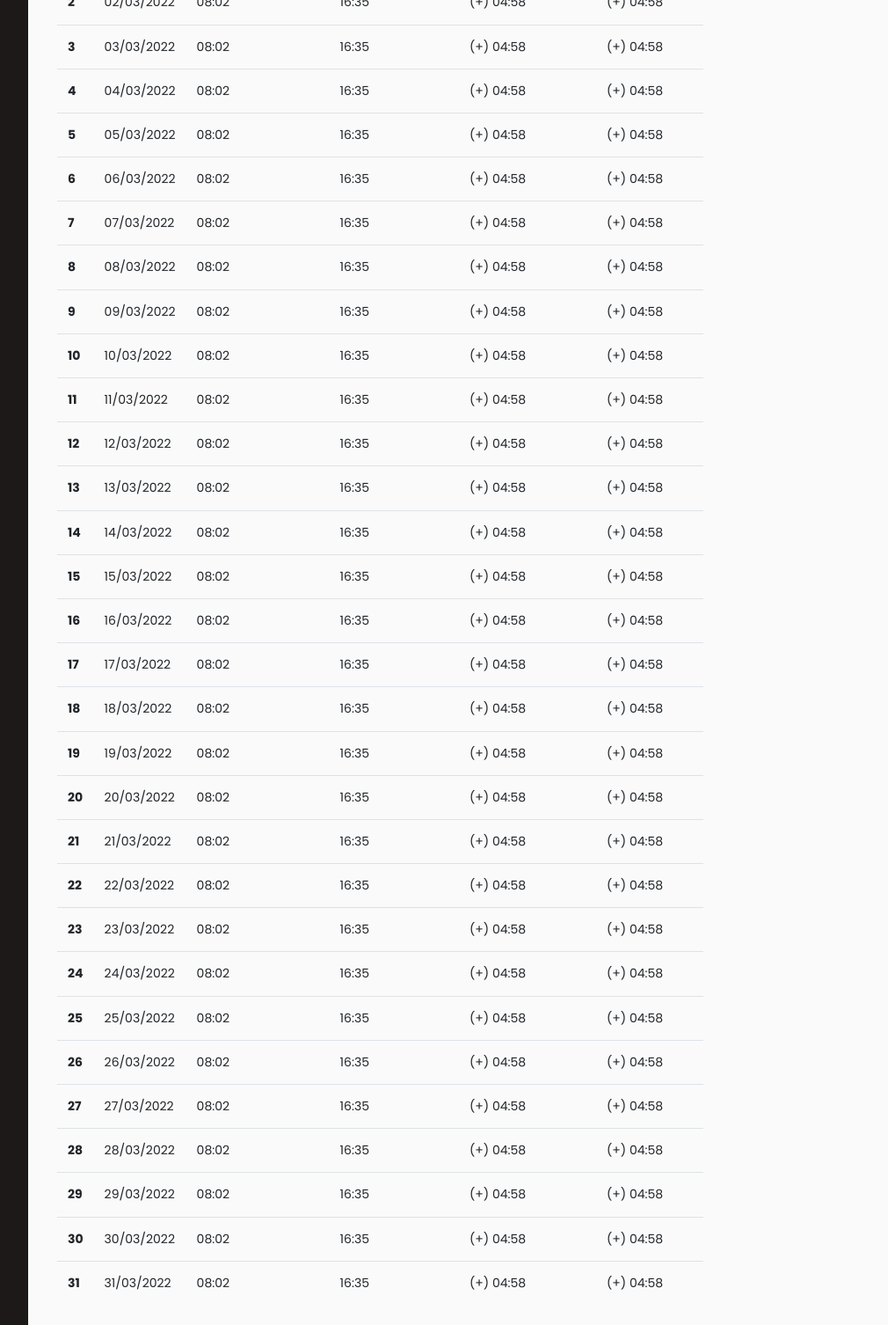
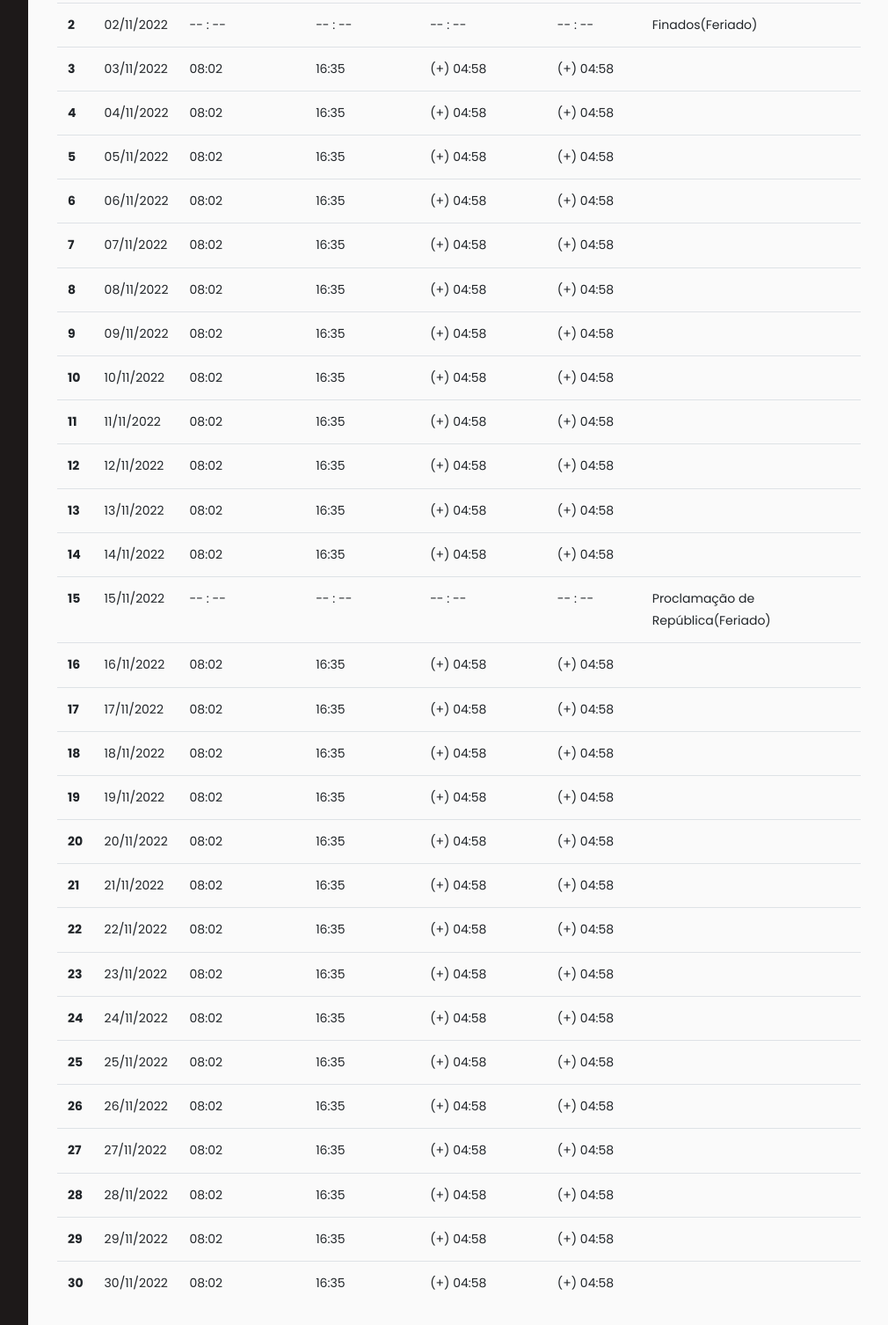
Before and after one commit to alexandresantosrn/alexandresantosrn.github.io, a plain HTML site: page consulta_espelho2.html in a window 1280 px wide. Shown: the part 634-2140 px from the top of the page at 88% size, without its empty margins (268-1278 px from the left). Drawn offline with Linux system fonts and the light colour scheme.

Commit message:
Correction

```diff
--- a/consulta_espelho2.html
+++ b/consulta_espelho2.html
@@ -1,7 +1,7 @@
 <!doctype html>
 <html lang="en">
   <head>
-  	<title>Sidebar 01</title>
+  	<title>Sistema Pontus</title>
     <meta charset="utf-8">
     <meta name="viewport" content="width=device-width, initial-scale=1, shrink-to-fit=no">
 
@@ -182,282 +182,304 @@
           <tbody>
             <tr>
               <th scope="row">1</th>
-              <td>01/03/2022</td>
+              <td>01/11/2022</td>
               <td>08:02</td>
               <td>16:35</td>
               <td>(+) 04:58</td>
               <td>(+) 04:58</td>
+              <td></td>
             </tr>
 
 	    <tr>
 	    <th scope="row">2</th>
-              <td>02/03/2022</td>
+              <td>02/11/2022</td>
+              <td>-- : --</td>
+              <td>-- : --</td>
+              <td>-- : --</td>
+              <td>-- : --</td>
+              <td>Finados(Feriado)</td>
+            </tr>
+
+            <tr>
+              <th scope="row">3</th>
+              <td>03/11/2022</td>
               <td>08:02</td>
               <td>16:35</td>
               <td>(+) 04:58</td>
               <td>(+) 04:58</td>
+              <td></td>
             </tr>
 
 	    <tr>
-              <th scope="row">3</th>
-              <td>03/03/2022</td>
+	    <th scope="row">4</th>
+              <td>04/11/2022</td>
               <td>08:02</td>
               <td>16:35</td>
               <td>(+) 04:58</td>
               <td>(+) 04:58</td>
+              <td></td>
             </tr>
 
             <tr>
-	    <th scope="row">4</th>
-              <td>04/03/2022</td>
+              <th scope="row">5</th>
+              <td>05/11/2022</td>
               <td>08:02</td>
               <td>16:35</td>
               <td>(+) 04:58</td>
               <td>(+) 04:58</td>
+              <td></td>
             </tr>
 
 	    <tr>
-              <th scope="row">5</th>
-              <td>05/03/2022</td>
+	    <th scope="row">6</th>
+              <td>06/11/2022</td>
               <td>08:02</td>
               <td>16:35</td>
               <td>(+) 04:58</td>
               <td>(+) 04:58</td>
+              <td></td>
             </tr>
 
             <tr>
-	    <th scope="row">6</th>
-              <td>06/03/2022</td>
+              <th scope="row">7</th>
+              <td>07/11/2022</td>
               <td>08:02</td>
               <td>16:35</td>
               <td>(+) 04:58</td>
               <td>(+) 04:58</td>
+              <td></td>
             </tr>
 
 	    <tr>
-              <th scope="row">7</th>
-              <td>07/03/2022</td>
+	    <th scope="row">8</th>
+              <td>08/11/2022</td>
               <td>08:02</td>
               <td>16:35</td>
               <td>(+) 04:58</td>
               <td>(+) 04:58</td>
+              <td></td>
             </tr>
 
             <tr>
-	    <th scope="row">8</th>
-              <td>08/03/2022</td>
+              <th scope="row">9</th>
+              <td>09/11/2022</td>
               <td>08:02</td>
               <td>16:35</td>
               <td>(+) 04:58</td>
               <td>(+) 04:58</td>
+              <td></td>
             </tr>
 
 	    <tr>
-              <th scope="row">9</th>
-              <td>09/03/2022</td>
+	    <th scope="row">10</th>
+              <td>10/11/2022</td>
               <td>08:02</td>
               <td>16:35</td>
               <td>(+) 04:58</td>
               <td>(+) 04:58</td>
+              <td></td>
             </tr>
 
             <tr>
-	    <th scope="row">10</th>
-              <td>10/03/2022</td>
+              <th scope="row">11</th>
+              <td>11/11/2022</td>
               <td>08:02</td>
               <td>16:35</td>
               <td>(+) 04:58</td>
               <td>(+) 04:58</td>
+              <td></td>
             </tr>
 
 	    <tr>
-              <th scope="row">11</th>
-              <td>11/03/2022</td>
+	    <th scope="row">12</th>
+              <td>12/11/2022</td>
               <td>08:02</td>
               <td>16:35</td>
               <td>(+) 04:58</td>
               <td>(+) 04:58</td>
+              <td></td>
             </tr>
 
             <tr>
-	    <th scope="row">12</th>
-              <td>12/03/2022</td>
+              <th scope="row">13</th>
+              <td>13/11/2022</td>
               <td>08:02</td>
               <td>16:35</td>
               <td>(+) 04:58</td>
               <td>(+) 04:58</td>
+              <td></td>
             </tr>
 
 	    <tr>
-              <th scope="row">13</th>
-              <td>13/03/2022</td>
+	    <th scope="row">14</th>
+              <td>14/11/2022</td>
               <td>08:02</td>
               <td>16:35</td>
               <td>(+) 04:58</td>
               <td>(+) 04:58</td>
+              <td></td>
             </tr>
 
             <tr>
-	    <th scope="row">14</th>
-              <td>14/03/2022</td>
+              <th scope="row">15</th>
+              <td>15/11/2022</td>
+              <td>-- : --</td>
+              <td>-- : --</td>
+              <td>-- : --</td>
+               <td>-- : --</td>
+              <td>Proclamação de República(Feriado)</td>
+            </tr>
+
+	    <tr>
+	    <th scope="row">16</th>
+              <td>16/11/2022</td>
               <td>08:02</td>
               <td>16:35</td>
               <td>(+) 04:58</td>
               <td>(+) 04:58</td>
+              <td></td>
             </tr>
 
             <tr>
-              <th scope="row">15</th>
-              <td>15/03/2022</td>
+              <th scope="row">17</th>
+              <td>17/11/2022</td>
               <td>08:02</td>
               <td>16:35</td>
               <td>(+) 04:58</td>
               <td>(+) 04:58</td>
+              <td></td>
             </tr>
 
 	    <tr>
-	    <th scope="row">16</th>
-              <td>16/03/2022</td>
+	    <th scope="row">18</th>
+              <td>18/11/2022</td>
               <td>08:02</td>
               <td>16:35</td>
               <td>(+) 04:58</td>
               <td>(+) 04:58</td>
+              <td></td>
             </tr>
 
             <tr>
-              <th scope="row">17</th>
-              <td>17/03/2022</td>
+              <th scope="row">19</th>
+              <td>19/11/2022</td>
               <td>08:02</td>
               <td>16:35</td>
               <td>(+) 04:58</td>
               <td>(+) 04:58</td>
+              <td></td>
             </tr>
 
 	    <tr>
-	    <th scope="row">18</th>
-              <td>18/03/2022</td>
+	    <th scope="row">20</th>
+              <td>20/11/2022</td>
               <td>08:02</td>
               <td>16:35</td>
               <td>(+) 04:58</td>
               <td>(+) 04:58</td>
+              <td></td>
             </tr>
 
             <tr>
-              <th scope="row">19</th>
-              <td>19/03/2022</td>
+              <th scope="row">21</th>
+              <td>21/11/2022</td>
               <td>08:02</td>
               <td>16:35</td>
               <td>(+) 04:58</td>
               <td>(+) 04:58</td>
+              <td></td>
             </tr>
 
 	    <tr>
-	    <th scope="row">20</th>
-              <td>20/03/2022</td>
+	    <th scope="row">22</th>
+              <td>22/11/2022</td>
               <td>08:02</td>
               <td>16:35</td>
               <td>(+) 04:58</td>
               <td>(+) 04:58</td>
+              <td></td>
             </tr>
 
             <tr>
-              <th scope="row">21</th>
-              <td>21/03/2022</td>
+              <th scope="row">23</th>
+              <td>23/11/2022</td>
               <td>08:02</td>
               <td>16:35</td>
               <td>(+) 04:58</td>
               <td>(+) 04:58</td>
+              <td></td>
             </tr>
 
 	    <tr>
-	    <th scope="row">22</th>
-              <td>22/03/2022</td>
+	    <th scope="row">24</th>
+              <td>24/11/2022</td>
               <td>08:02</td>
               <td>16:35</td>
               <td>(+) 04:58</td>
               <td>(+) 04:58</td>
+              <td></td>
             </tr>
 
             <tr>
-              <th scope="row">23</th>
-              <td>23/03/2022</td>
+              <th scope="row">25</th>
+              <td>25/11/2022</td>
               <td>08:02</td>
               <td>16:35</td>
               <td>(+) 04:58</td>
               <td>(+) 04:58</td>
+              <td></td>
             </tr>
 
 	    <tr>
-	    <th scope="row">24</th>
-              <td>24/03/2022</td>
+	    <th scope="row">26</th>
+              <td>26/11/2022</td>
               <td>08:02</td>
               <td>16:35</td>
               <td>(+) 04:58</td>
               <td>(+) 04:58</td>
+              <td></td>
             </tr>
 
             <tr>
-              <th scope="row">25</th>
-              <td>25/03/2022</td>
+              <th scope="row">27</th>
+              <td>27/11/2022</td>
               <td>08:02</td>
               <td>16:35</td>
               <td>(+) 04:58</td>
               <td>(+) 04:58</td>
+              <td></td>
             </tr>
 
 	    <tr>
-	    <th scope="row">26</th>
-              <td>26/03/2022</td>
+	    <th scope="row">28</th>
+              <td>28/11/2022</td>
               <td>08:02</td>
               <td>16:35</td>
               <td>(+) 04:58</td>
               <td>(+) 04:58</td>
+              <td></td>
             </tr>
 
             <tr>
-              <th scope="row">27</th>
-              <td>27/03/2022</td>
+              <th scope="row">29</th>
+              <td>29/11/2022</td>
               <td>08:02</td>
               <td>16:35</td>
               <td>(+) 04:58</td>
               <td>(+) 04:58</td>
+              <td></td>
             </tr>
 
 	    <tr>
-	    <th scope="row">28</th>
-              <td>28/03/2022</td>
+	    <th scope="row">30</th>
+              <td>30/11/2022</td>
               <td>08:02</td>
               <td>16:35</td>
               <td>(+) 04:58</td>
               <td>(+) 04:58</td>
+              <td></td>
             </tr>
 
-            <tr>
-              <th scope="row">29</th>
-              <td>29/03/2022</td>
-              <td>08:02</td>
-              <td>16:35</td>
-              <td>(+) 04:58</td>
-              <td>(+) 04:58</td>
-            </tr>
-
-	    <tr>
-	    <th scope="row">30</th>
-              <td>30/03/2022</td>
-              <td>08:02</td>
-              <td>16:35</td>
-              <td>(+) 04:58</td>
-              <td>(+) 04:58</td>
-            </tr>
-
-            <tr>
-	    <th scope="row">31</th>
-              <td>31/03/2022</td>
-              <td>08:02</td>
-              <td>16:35</td>
-              <td>(+) 04:58</td>
-              <td>(+) 04:58</td>
-            </tr>
 
           </tbody>
         </table>
```
Also changed, not shown: construcao.html (+1 -1 lines), consultar_espelho.html (+1 -1 lines), consultar_pontos.html (+1 -1 lines), consultar_pontos2.html (+1 -1 lines), index.html (+1 -1 lines), registrar_debito.html (+1 -1 lines), registrar_debito2.html (+1 -1 lines), registrar_entrada.html (+1 -1 lines), registrar_entrada2.html (+1 -1 lines), selecao_unidade_mes.html (+1 -1 lines), selecao_unidade_mes2.html (+1 -1 lines). Lines whose indentation alone changed are shown as unchanged.
